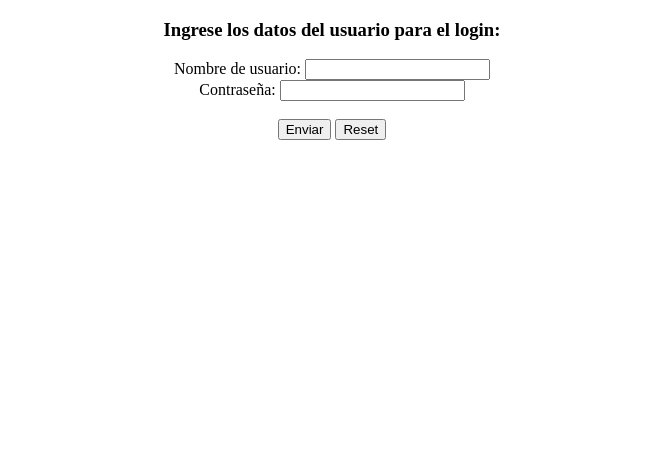
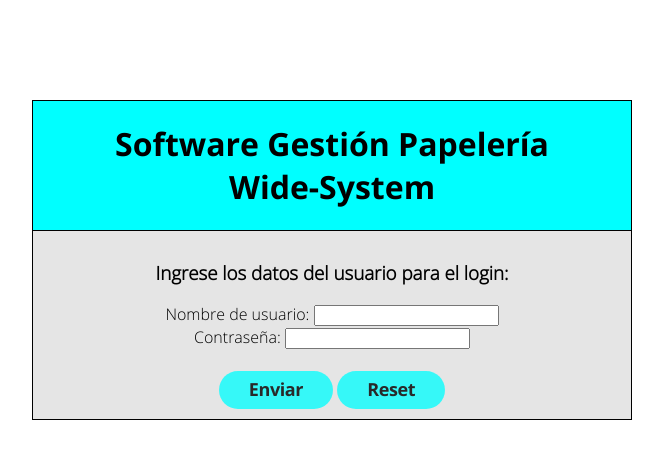
Before and after one commit to jacoboh27/proyecto-ppi, a PHP site: page /index-login.php in a window 1280 px wide. Shown: the top 459 px of the page, without its empty margins (308-971 px from the left). Run offline with PHP 8.4, Linux system fonts and the light colour scheme.

Commit message:
agregando estilos

```diff
--- a/css/estilos.css
+++ b/css/estilos.css
@@ -1,9 +1,22 @@
+@font-face {
+    font-family: "OpenSans-Bold";
+    src: url(../assets/fonts/OpenSans-Bold.ttf);
+
+  }
+
+@font-face {
+  font-family: "OpenSans-Light";
+  src: url(../assets/fonts/OpenSans-Light.ttf);
+}
+
 #envoltura{
+    font-family: "OpenSans-Bold";
     width: 600px;
     margin: 0 auto;
 }
 
 header{
+    font-family: "OpenSans-Bold";
     border: 1px solid #000;
     background-color: aqua;
     text-align: center;
@@ -11,11 +24,30 @@ header{
 }
 
 #main{
+    font-family: "OpenSans-Light";
     border-left: 1px solid #000;
     border-bottom: 1px solid #000;
     border-right: 1px solid #000;
-    background-color: darkgrey;
-    text-align: justify;
+    background-color: #e5e5e5;
+    text-align: center;
     text-justify: inter-word;
     padding: 10px;
 }
+
+.button-pri{
+    font-family: "OpenSans-Bold";
+    font-weight: bold;
+    display: inline-block;
+    background-color: rgba(13, 253, 253, 0.808);
+    color: #292929;
+    margin: 0 auto;
+    font-size: 18px;
+    padding: 8px 30px;
+    max-width: 300px;
+    border-radius: 25px;
+    line-height: 1.2;
+    letter-spacing: -0.4px;
+    text-decoration: none;
+    border: none;
+    position: relative
+}
--- a/index-login.php
+++ b/index-login.php
@@ -8,8 +8,15 @@ session_start();
     <title>Gestion Wide-System</title>
     <meta charset="UTF-8">
     <meta name="viewport" content="width=device-width, initial-scale=1.0">
+    <link rel="stylesheet" content="text/css" href="css/normaliza.css" />
+    <link rel="stylesheet" content="text/css" href="css/estilos.css" />
 </head>
 <body>
+    <div id="envoltura">
+        <header>
+            <h1>Software Gesti&oacute;n Papeler&iacute;a <br> Wide-System</h1>
+        </header>
+        <div id="main">
             <form action="controladores/controladorLogin.php" method="post" align="center">
 
                 <div>
@@ -29,9 +36,10 @@ session_start();
                 Contraseña: <input type="password" name="password">
                 <br><br>
                 <input type="hidden" name="formulario" value="index"/>
-        <input type="submit" name="enviar" value="Enviar"/>
-        <input type="reset"/>
-
+                <input class="button-pri" type="submit" name="enviar" value="Enviar"/>
+                <input class="button-pri" type="reset"/>
             </form>
+        </div>
+    </div>
 </body>
 </html>
--- a/index.php
+++ b/index.php
@@ -9,7 +9,7 @@
     <body>
         <div id="envoltura">
             <header>
-                <h1>Software Gesti&oacute;n Papeleria Wide-System</h1>
+                <h1>Software Gesti&oacute;n Papeler&iacute;a <br> Wide-System</h1>
             </header>
             <div id="main">
                 <p>
@@ -19,9 +19,9 @@
                         echo "Si aun no tiene cuenta, puede crear una";
                     ?>
                 </p>
-                <a href="index-login.php">Iniciar Sesi&oacute;n</a>
+                <a class="button-pri" href="index-login.php">Iniciar Sesi&oacute;n</a>
                 <br><br>
-                <a href="HerenClsAbsInter.php">Crear Cuenta</a>
+                <a class="button-pri" href="HerenClsAbsInter.php">Crear Cuenta</a>
                 <br><br>
             </div>
         </div>
```
Also changed, not shown: assets/fonts/OpenSans-Bold.ttf (added), assets/fonts/OpenSans-BoldItalic.ttf (added), assets/fonts/OpenSans-ExtraBold.ttf (added), assets/fonts/OpenSans-ExtraBoldItalic.ttf (added), assets/fonts/OpenSans-Italic.ttf (added), assets/fonts/OpenSans-Light.ttf (added), assets/fonts/OpenSans-LightItalic.ttf (added), assets/fonts/OpenSans-Regular.ttf (added), assets/fonts/OpenSans-SemiBold.ttf (added), assets/fonts/OpenSans-SemiBoldItalic.ttf (added), 1 other file. Lines whose indentation alone changed are shown as unchanged.
